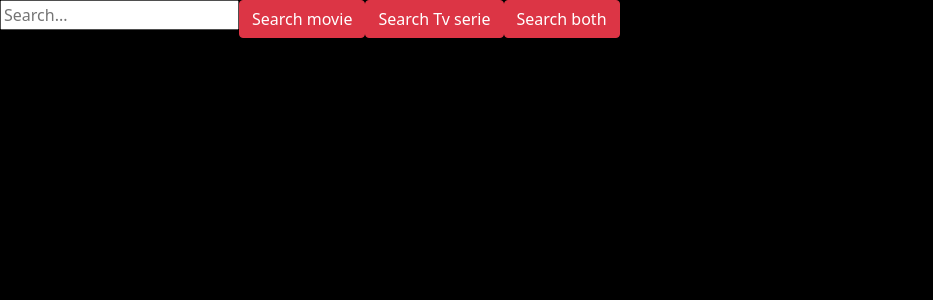
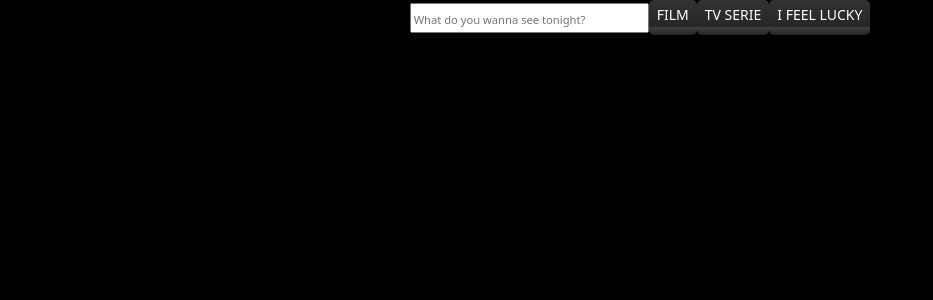
Before and after one commit to LaScheggia/vue-boolflix, a Vue app: page / in a window 1280 px wide. Shown: the top 300 px of the page, without its empty margins (0-933 px from the left). Built offline with nearby package versions, Linux system fonts and the light colour scheme; what vue-flag-icon would draw is missing.

Commit message:
nice btn

```diff
--- a/src/App.vue
+++ b/src/App.vue
@@ -1,5 +1,11 @@
 <template>
+
+
+
   <div id="app">
+
+    <div v-if="!loading">
+
       <nav-bar
       @searchContent="start"/> <!-- qua chiamo  -->
 
@@ -20,12 +26,20 @@
       :card = "card"/>
     </div>
 
+    <loading v-else/>
+
+
+  </div>
+
+
 </template>
 
 <script>
 import axios from 'axios'
 import NavBar from './components/NavBar.vue'
 import Card from './components/Card.vue'
+import Loading from './Loading.vue'
+
 
 
 export default {
@@ -33,6 +47,8 @@ export default {
   components: {
     NavBar,
     Card,
+    Loading,
+
   },
   data(){
     return {
@@ -41,7 +57,9 @@ export default {
       scheda: {
         'movie': [],
         'tv': []
-      }
+      },
+      Loading: true,
+
 
     }
   },
--- /dev/null
+++ b/src/Loading.vue
@@ -0,0 +1,77 @@
+<template>
+  <div>
+    <h1 class="txt">
+      LOADING
+    </h1>
+  </div>
+</template>
+
+<script>
+export default {
+  name: 'Loading',
+}
+</script>
+
+<style lang="scss" scoped>
+@import '@/assets/style/vars.scss';
+
+@function makelongshadow($length,$angle) {
+$val: 0px 0px transparent;
+@for $i from 1 through $length {
+  $val: #{$val}, #{$i}px #{$i*$angle}px #aaa;
+  }
+  @return $val;
+}
+
+@import url('https://fonts.googleapis.com/css?family=Roboto:700,900');
+
+body {
+  background: radial-gradient(#fff, #aaa);
+  background-size: 100vw 100vh;
+  overflow: hidden;
+  padding-top: 40vh;
+}
+
+.txt {
+  text-align: center;
+  font-family: 'Roboto';
+  font-size: 12vmin;
+  font-weight: 700;
+  animation: netflix_style 3.5s infinite;
+  outline: none;
+  white-space: nowrap;
+}
+
+@keyframes netflix_style {
+  0% {
+    text-shadow: makelongshadow(100,1);
+    color:#f3f3f3;
+    transform: scale(1.5, 1.5);
+  }
+  10% {
+    text-shadow: makelongshadow(100,1.5);
+    color:#f3f3f3;
+    transform: scale(1.5, 1.5);
+  }
+  15% {
+     color:#f3f3f3;
+  }
+  20% {
+    color: $netfl-color;
+    text-shadow: none;
+    transform: scale(1.1, 1.1);
+  }
+  75% {
+    opacity: 1;
+  }
+  80% {
+    opacity: 0;
+    color: $netfl-color;
+    transform: scale(0.85, 0.9);
+  }
+
+  100% {
+    opacity: 0;
+  }
+}
+</style>
--- a/src/components/NavBar.vue
+++ b/src/components/NavBar.vue
@@ -1,37 +1,38 @@
 <template>
-  <form class="d-flex flex-grow-5">
+  <form class="d-flex flex-grow-5 justify-content-center align-items-center">
     <div>
       <input
-
       type="text"
       v-model.trim="stringToSearch"
-      placeholder="Search..."
+      placeholder="What do you wanna see tonight?"
       >
     </div>
-    <div>
+
       <button
-      class="btn btn-danger"
+      class="btn btn-sm red"
       @click.prevent='$emit("searchContent", {text: stringToSearch, type: "movie"})'
       >
-        Search movie
+        Film
       </button>
-    </div>
-    <div>
+
+
+
       <button
-      class="btn btn-danger"
+      class="btn btn-sm red"
       @click.prevent='$emit("searchContent", {text: stringToSearch, type: "tv"})'
       >
-        Search Tv serie
+        Tv Serie
       </button>
-    </div>
-    <div>
+
+
+
       <button
-      class="btn btn-danger"
+      class="btn btn-sm red"
       @click.prevent='$emit("searchContent", {text: stringToSearch, type: "all"})'
       >
-        Search both
+        I feel lucky
       </button>
-    </div>
+
   </form>
 
 </template>
@@ -54,10 +55,52 @@ export default {
 </script>
 
 <style lang="scss" scoped>
+@import '@/assets/style/vars.scss';
+
 form{
   background-color: black;
   margin: 0;
 }
 
+::placeholder{
+  font-size: 0.70em;
+}
 
+.btn{
+    border: none;
+    border-radius: 5px;
+    color: #fff;
+    text-transform: uppercase;
+    padding-bottom: 15px;
+    position: relative;
+    background-image: linear-gradient(to top, #262626 0px, #404040 10px, #262626 10px, #333 100%);
+}
+.btn:hover{
+    color: #fff;
+}
+.btn:after{
+  content: "";
+  width: 0;
+  height: 10px;
+  position: absolute;
+  bottom: 0;
+  left: 0;
+  border-radius: 0 0 5px 5px;
+  transition: all 0.35s ease 0s;
+}
+.btn:hover:after{
+  width: 100%;
+}
+
+.btn.btn-sm{
+  padding-bottom: 10px;
+  background-image: linear-gradient(to top, #262626 0px, #404040 8px, #262626 8px, #333 100%);
+}
+.btn.btn-sm:after{
+  height: 8px;
+}
+
+.btn.red:after{
+  background: $netfl-color;
+}
 </style>
```
Lines whose indentation alone changed are shown as unchanged.
